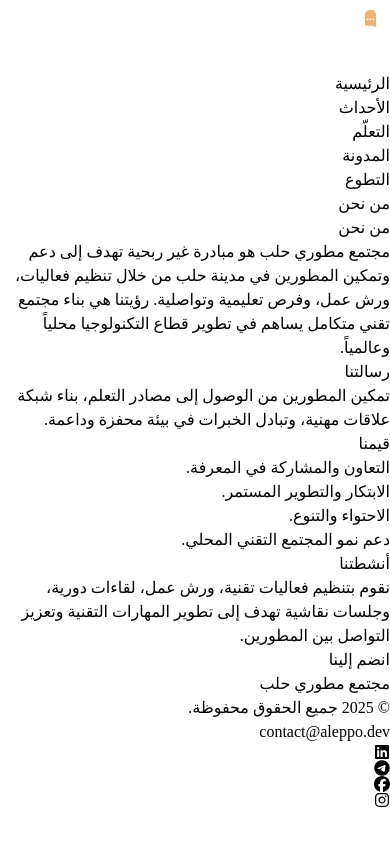
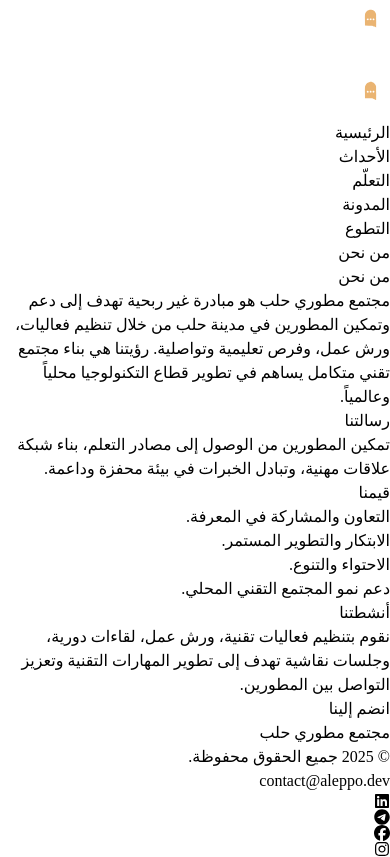
Before and after one commit to aleppo-dev-community/aleppo.dev, a Next.js app in the folder apps/web/: page /about in a window 390 px wide. Built offline with nearby package versions, Linux system fonts and the light colour scheme.

Commit message:
feat(nav): add background for mobile
- Adjusted z-index values for better layering of navigation elements.
- Added a logo link for mobile view to enhance branding visibility.
- Updated background color handling for improved aesthetics on mobile navigation.

```diff
--- a/apps/web/components/nav.tsx
+++ b/apps/web/components/nav.tsx
@@ -11,7 +11,7 @@ export function Nav() {
         <Image src="/logo.svg" alt="Logo" width={40} height={40} />
       </Link>
       <button
-        className="sm:hidden flex flex-col justify-center items-center w-10 h-10 z-20"
+        className="sm:hidden flex flex-col justify-center items-center w-10 h-10 z-[9999]"
         onClick={() => setOpen((v) => !v)}
         aria-label="Open menu"
       >
@@ -26,8 +26,13 @@ export function Nav() {
         ></span>
       </button>
       <ul
-        className={`flex-col sm:flex-row flex gap-8 sm:gap-10 text-lg font-medium fixed sm:static top-0 left-0 w-full sm:w-auto h-screen sm:h-auto sm:bg-transparent pt-24 sm:pt-0 px-8 sm:px-0 transition-all duration-300 z-10 ${open ? "flex" : "hidden sm:flex"}`}
+        className={`flex-col sm:flex-row flex gap-8 sm:gap-10 text-lg font-medium fixed sm:static top-0 left-0 w-full sm:w-auto h-screen sm:h-auto bg-background sm:bg-transparent pt-24 sm:pt-0 px-8 sm:px-0 transition-all duration-300 z-[999] ${open ? "flex" : "hidden sm:flex"}`}
       >
+        <li className="sm:hidden">
+          <Link href="/">
+            <Image src="/logo.svg" alt="Logo" width={40} height={40} />
+          </Link>
+        </li>
         <li className="sm:hidden">
           <Link href="/" onClick={() => setOpen(false)}>
             الرئيسية
```
